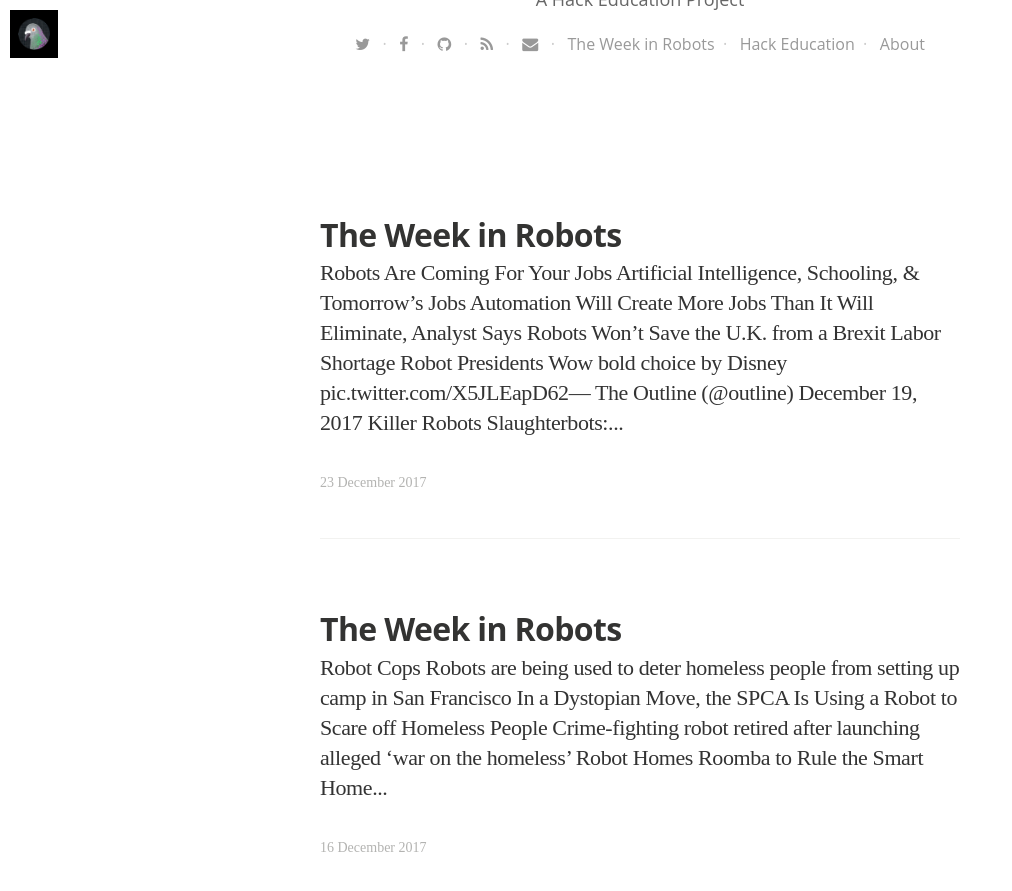
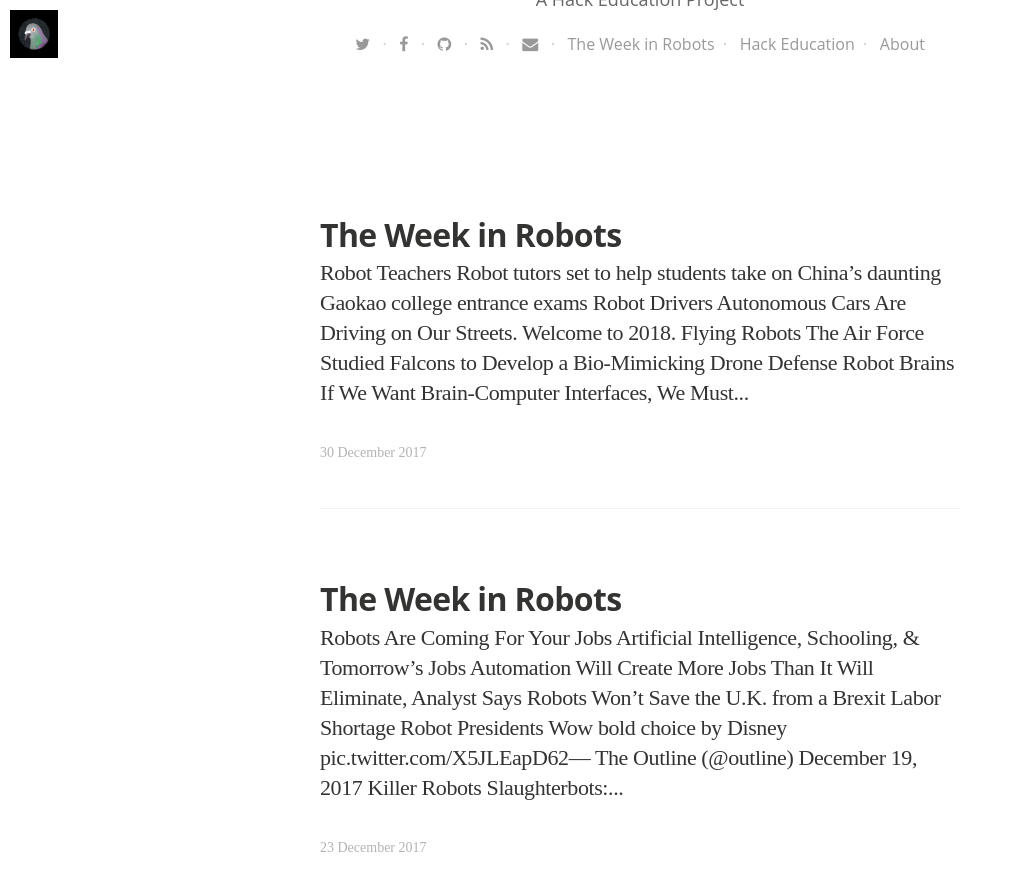
Before and after one commit to HackEducation/robot-news, a Jekyll site: the page built from blog/index.html, in a window 1280 px wide and 900 px high, scrolled down 656 px. Shown: the top 891 px of the window, without its empty margins (0-1012 px from the left). Built offline with Jekyll 4.4.1, drawn with Linux system fonts in a browser that asks for light colours; nearby versions of some CDN libraries; some web fonts are replaced; the list of posts is cut into pages by our own code; some of the changed text lies outside the part shown.

Commit message:
new article

```diff
--- /dev/null
+++ b/_posts/2017-12-30-week-in-robots.html
@@ -0,0 +1,55 @@
+---
+layout: post
+title: "The Week in Robots"
+date: 2017-12-30 08:15:00 +0000
+tags:
+image: https://s3.amazonaws.com/hackedu/2017-12-30-robot.jpg
+imagecredits: https://www.flickr.com/photos/gisele13/2420416252
+---
+<h3>Robot Teachers</h3>
+<br />
+<p><a href="http://www.todayonline.com/world/robot-tutors-set-help-students-take-chinas-daunting-gaokao-college-entrance-exams">Robot tutors set to help students take on China&#8217;s daunting Gaokao college entrance exams</a></p>
+
+<h3>Robot Drivers</h3>
+<br />
+<p><a href="https://futurism.com/autonomous-cars-driving-our-streets-welcome-2018/">Autonomous Cars Are Driving on Our Streets. Welcome to 2018.</a></p>
+
+<h3>Flying Robots</h3>
+<br />
+<p><a href="https://futurism.com/air-force-studied-falcons-develop-bio-mimicking-drone-defense/">The Air Force Studied Falcons to Develop a Bio-Mimicking Drone Defense</a></p>
+
+<h3>Robot Brains</h3>
+<br />
+<p><a href="https://futurism.com/want-brain-computer-interfaces-first-decode-brain/">If We Want Brain-Computer Interfaces, We Must First Decode the Brain</a></p>
+
+<h3>Robot Biases</h3>
+<br />
+<p><a href="http://donaldclarkplanb.blogspot.com/2017/12/is-debate-around-bias-in-ai-driven-by.html">Is debate around &#8216;bias in AI&#8217; driven by human bias?</a> Do some white men pretend like the only people with bias are Others?</p>
+
+<h3>Robot Rights</h3>
+<br />
+<p><a href="https://futurism.com/smart-machines-robot-rights/">The Rise of Smart Machines Puts Spotlight on &#8216;Robot Rights&#8217;</a></p>
+
+<h3>Robot Skin</h3>
+<br />
+<p><a href="https://futurism.com/material-robots-human-skin/">Scientists Manipulated a Material for Robots That Grows Like Human Skin</a></p>
+
+<h3>Robot Energy</h3>
+<br />
+<p><a href="https://futurism.com/wind-farm-island-hub-netherlands-uk/">Artificial Island Hub Will Collect Wind Energy and Divert it to Shore</a></p>
+
+<h3>Swedish Robots</h3>
+<br />
+<p><a href="https://www.nytimes.com/2017/12/27/business/the-robots-are-coming-and-sweden-is-fine.html">The Robots Are Coming, and Sweden Is Fine</a></p>
+
+<h3>Google&#8217;s Robots</h3>
+<br />
+<p><a href="https://www.buzzfeed.com/daveyalba/youtube-search-rater-algorithms-children-disturbing-videos">YouTube Has A Massive Child Exploitation Problem. How Humans Train Its Search AI Is Partly Why.</a> </p>
+
+<h3>Remote Robots</h3>
+<br />
+<p><a href="https://www.technologyreview.com/s/609646/2017-the-year-ai-floated-into-the-cloud/">2017: The Year AI Floated into the Cloud</a></p>
+
+<h3>Robot Predictions</h3>
+<br />
+<p><a href="https://futurism.com/videos/ai-developed-stanford-predict-voting/">This AI, Developed at Stanford, Can Predict Who You&#8217;re Voting For</a></p>
--- a/index.html
+++ b/index.html
@@ -8,7 +8,7 @@
 
 <p>Each week, I update this website with the list of the latest &#8220;robot news.&#8221; These are the stories currently in circulation about the world-to-come and the automation of everyday life.</p>
 
-<p><strong>The Week in Robots</strong>: <a href="http://robots.hackeducation.com/2017/12/23/week-in-robots">23 December 2017</a></p>
+<p><strong>The Week in Robots</strong>: <a href="http://robots.hackeducation.com/2017/12/30/week-in-robots">30 December 2017</a></p>
 
 <p>(You can also stay up-to-date via <a href="http://robots.hackeducation.com/blog/">this project's blog</a>.)</p>
 
```
